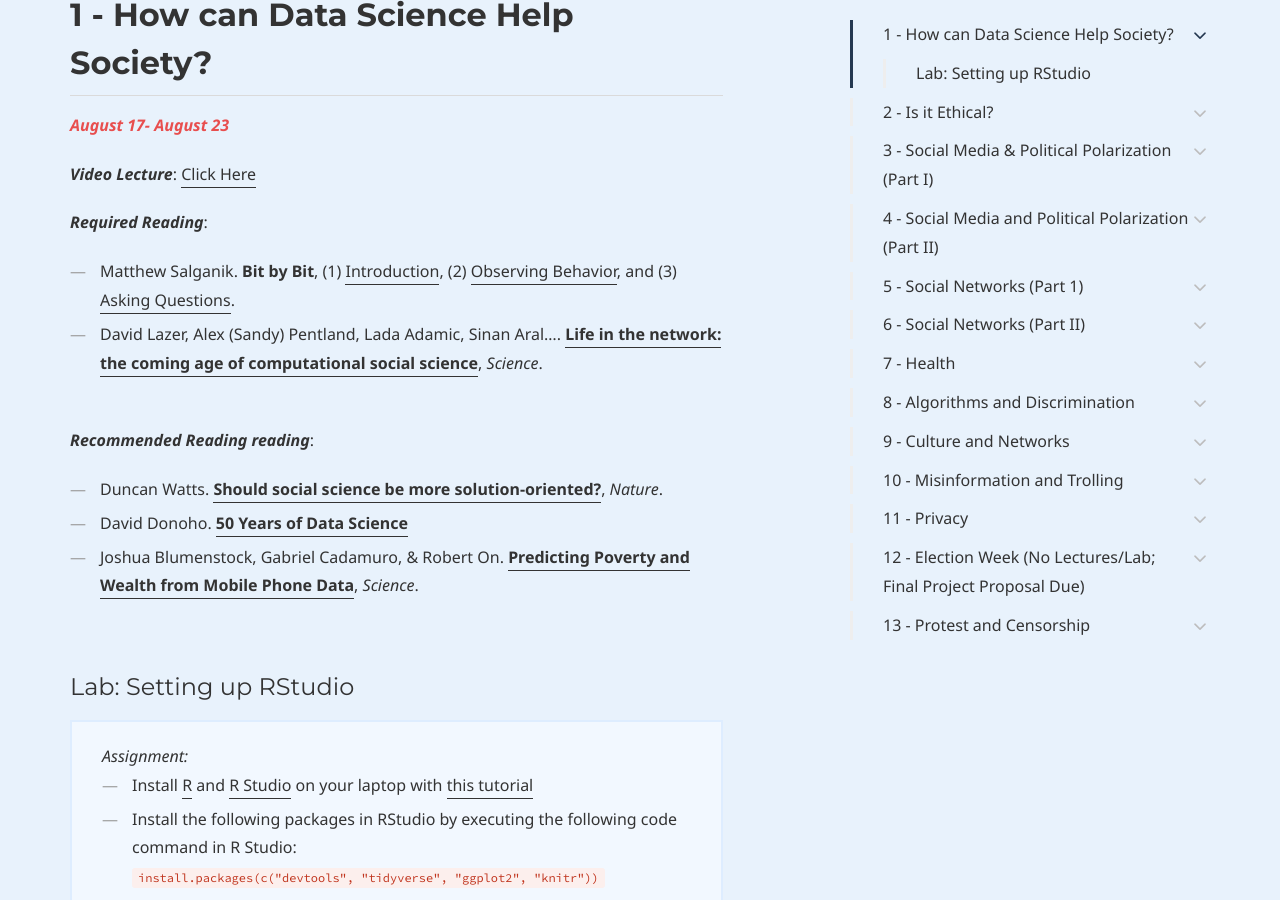
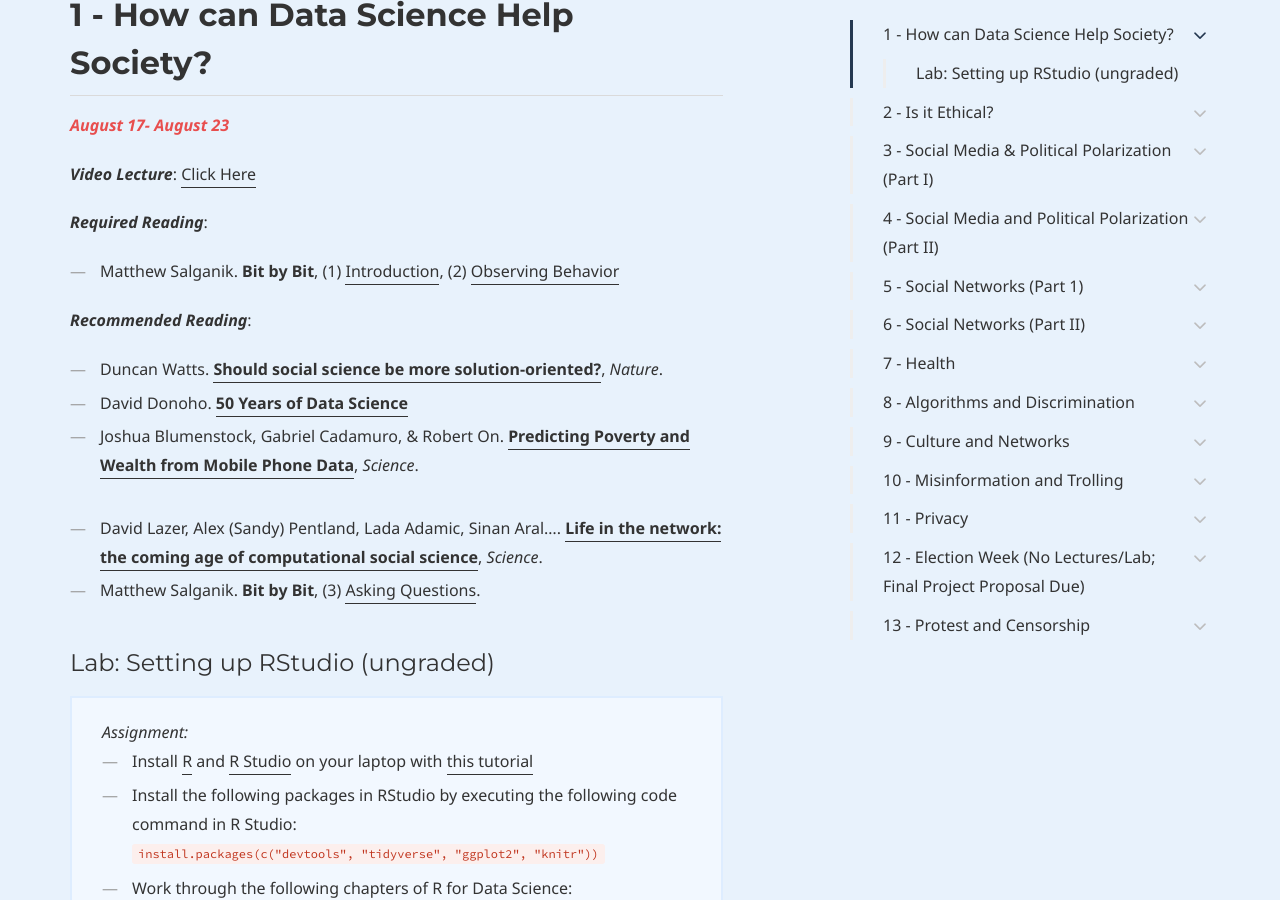
Before and after one commit to dssoc/dssoc.github.io, a Jekyll site: the page built from schedule.md, in a window 1280 px wide and 900 px high, scrolled down 644 px. Built offline with Jekyll 4.4.1, drawn with Linux system fonts in a browser that asks for light colours; some web fonts are replaced.

Commit message:
Update schedule.md

```diff
--- a/schedule.md
+++ b/schedule.md
@@ -27,17 +27,18 @@ page_nav:
 ***Video Lecture***: [Click Here](https://htmlpreview.github.io/?https://github.com/dssoc/dssoc.github.io/blob/master/slides_and_code/Social%20Research%20in%20the%20Digital%20Age/Social%20Research%20in%20the%20Digital%20Age.html#/)
 
 ***Required Reading***:
-- Matthew Salganik. **Bit by Bit**, (1) [Introduction](https://www.bitbybitbook.com/en/1st-ed/introduction/), (2) [Observing Behavior](https://www.bitbybitbook.com/en/1st-ed/observing-behavior/), and (3) [Asking Questions](https://www.bitbybitbook.com/en/1st-ed/asking-questions/).
-- David Lazer, Alex (Sandy) Pentland, Lada Adamic, Sinan Aral.... [**Life in the network: the coming age of computational social science**](https://www.ncbi.nlm.nih.gov/pmc/articles/PMC2745217/), *Science*.
-<br/><br/>
+- Matthew Salganik. **Bit by Bit**, (1) [Introduction](https://www.bitbybitbook.com/en/1st-ed/introduction/), (2) [Observing Behavior](https://www.bitbybitbook.com/en/1st-ed/observing-behavior/)
 
-***Recommended Reading reading***:
+
+***Recommended Reading***:
 - Duncan Watts. [**Should social science be more solution-oriented?**](https://www.nature.com/articles/s41562-016-0015), *Nature*.
 - David Donoho. [**50 Years of Data Science**](https://courses.csail.mit.edu/18.337/2015/docs/50YearsDataScience.pdf)
 - Joshua Blumenstock, Gabriel Cadamuro, & Robert On. [**Predicting Poverty and Wealth from Mobile Phone Data**](https://science.sciencemag.org/content/350/6264/1073), *Science*.
 <br/><br/>
+- David Lazer, Alex (Sandy) Pentland, Lada Adamic, Sinan Aral.... [**Life in the network: the coming age of computational social science**](https://www.ncbi.nlm.nih.gov/pmc/articles/PMC2745217/), *Science*.
+- Matthew Salganik. **Bit by Bit**, (3) [Asking Questions](https://www.bitbybitbook.com/en/1st-ed/asking-questions/).
 
-#### Lab: Setting up RStudio
+#### Lab: Setting up RStudio (ungraded)
 <div class="callout callout--info">
 <i>Assignment:</i> <br/>
 <ul>
```
